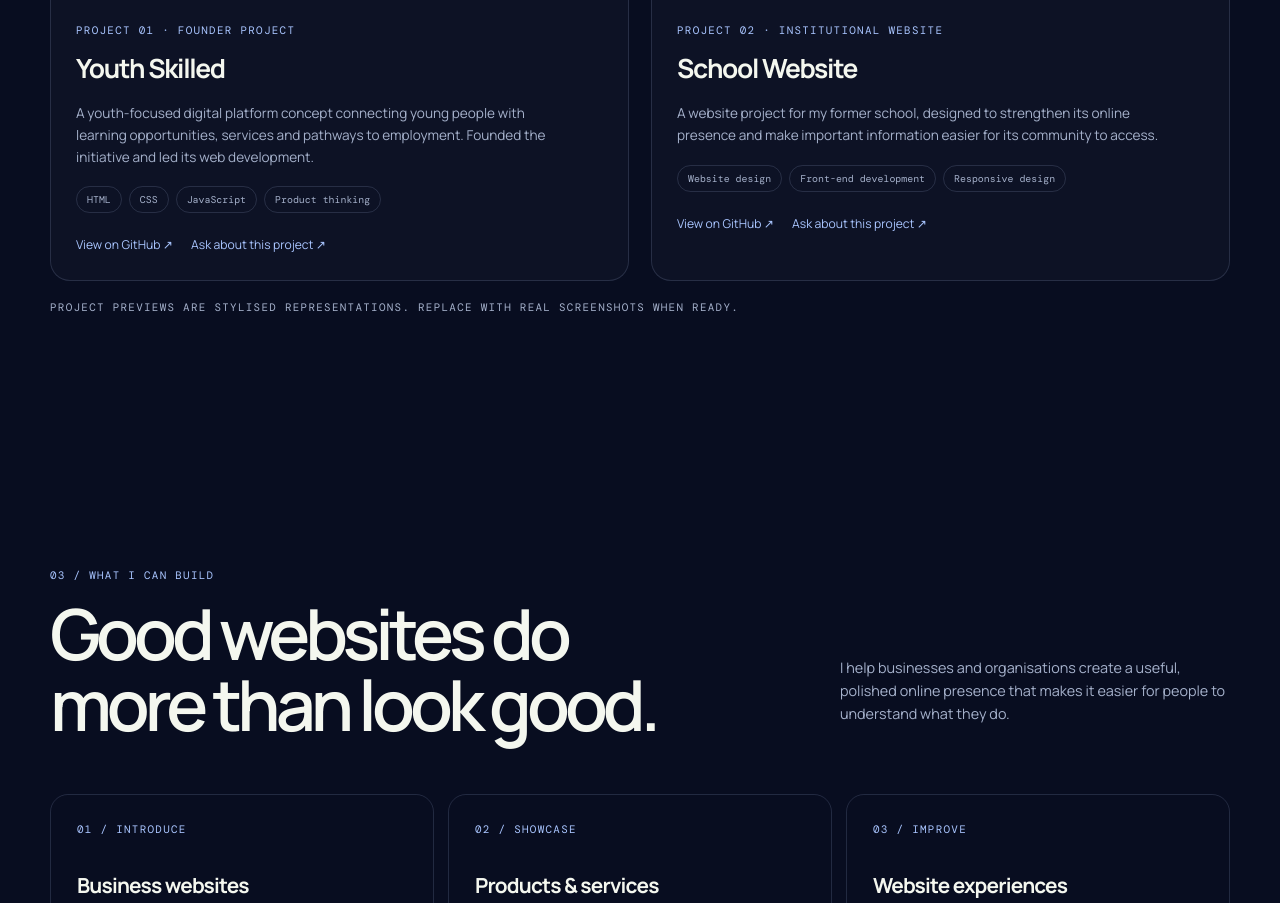
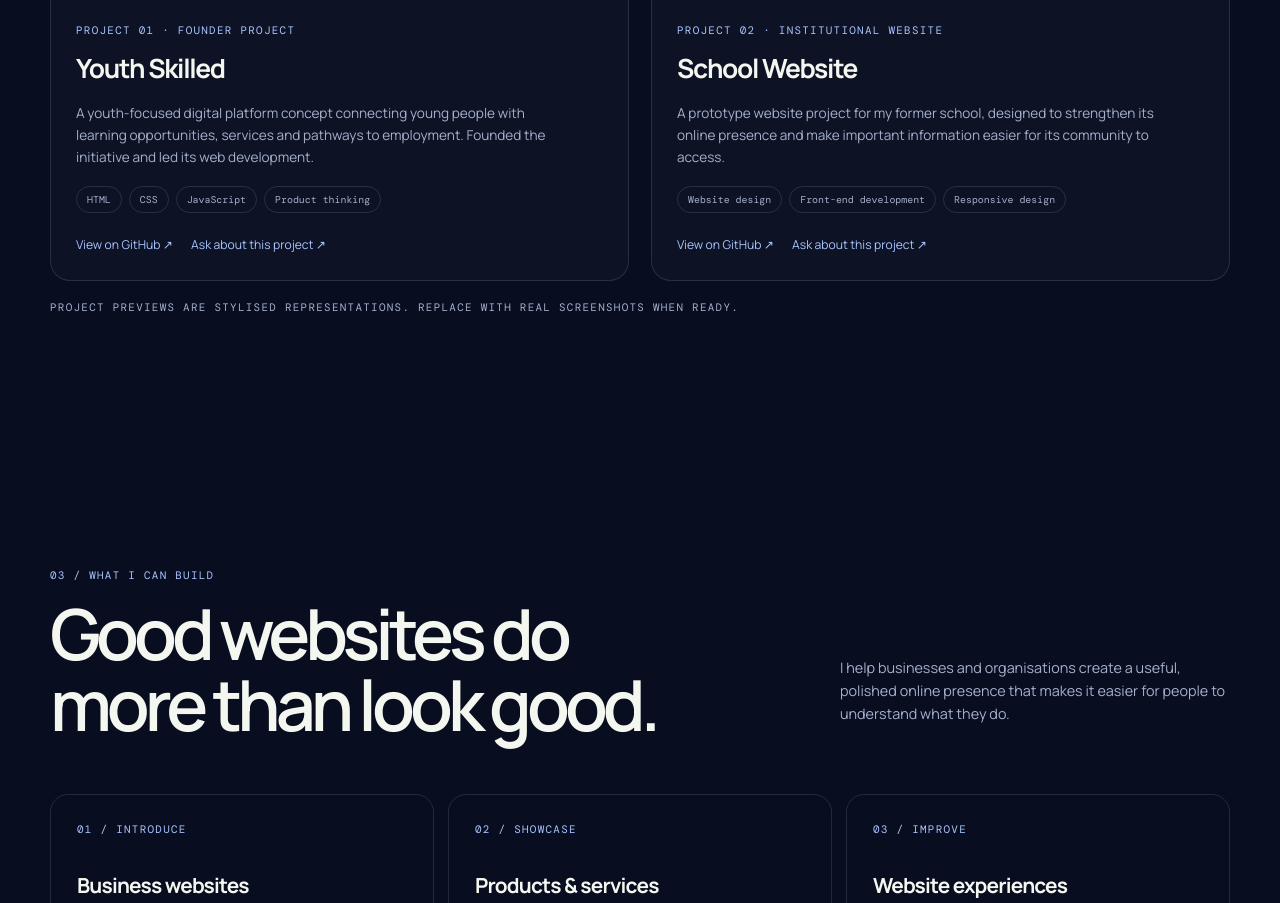
Before and after one commit to Veronica712lk/My-Portfolio, a plain HTML site: page index.html in a window 1280 px wide. Shown: the part 2416-3319 px from the top of the page. Drawn offline with nearby package versions, Linux system fonts and the light colour scheme.

Commit message:
Update index.html

```diff
--- a/index.html
+++ b/index.html
@@ -57,7 +57,7 @@
   <img src="Screenshot (1455).png"
        alt="Screenshot of the school website"
        class="project-image">
-</div><div class="project-meta"><div class="project-number mono">PROJECT 02 · INSTITUTIONAL WEBSITE</div><h3>School Website</h3><p>A website project for my former school, designed to strengthen its online presence and make important information easier for its community to access.</p><div class="tags"><span class="tag">Website design</span><span class="tag">Front-end development</span><span class="tag">Responsive design</span></div><div class="project-links"><a href="https://github.com/YOUR-USERNAME/YOUR-SCHOOL-WEBSITE-REPOSITORY" target="_blank" rel="noopener">View on GitHub ↗</a><a href="mailto:mumba2022chikumbi@gmail.com?subject=School%20website%20project">Ask about this project ↗</a></div></div></article>
+</div><div class="project-meta"><div class="project-number mono">PROJECT 02 · INSTITUTIONAL WEBSITE</div><h3>School Website</h3><p>A prototype website project for my former school, designed to strengthen its online presence and make important information easier for its community to access.</p><div class="tags"><span class="tag">Website design</span><span class="tag">Front-end development</span><span class="tag">Responsive design</span></div><div class="project-links"><a href=" https://veronica712lk.github.io/School-Website/" target="_blank" rel="noopener">View on GitHub ↗</a><a href="mailto:mumba2022chikumbi@gmail.com?subject=School%20website%20project">Ask about this project ↗</a></div></div></article>
 </div>
 <p class="mono muted" style="margin-top:18px">PROJECT PREVIEWS ARE STYLISED REPRESENTATIONS. REPLACE WITH REAL SCREENSHOTS WHEN READY.</p>
 </section>
```
